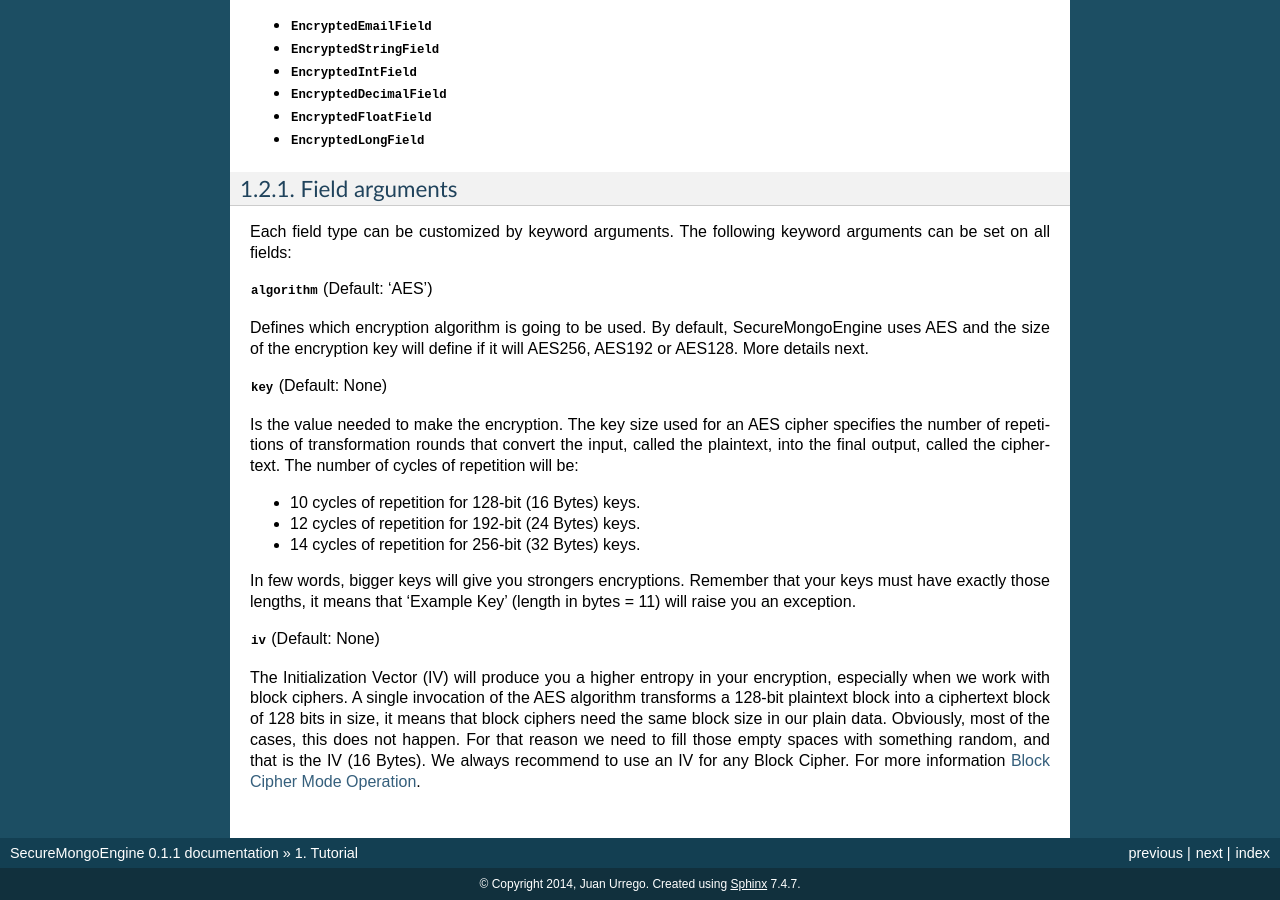
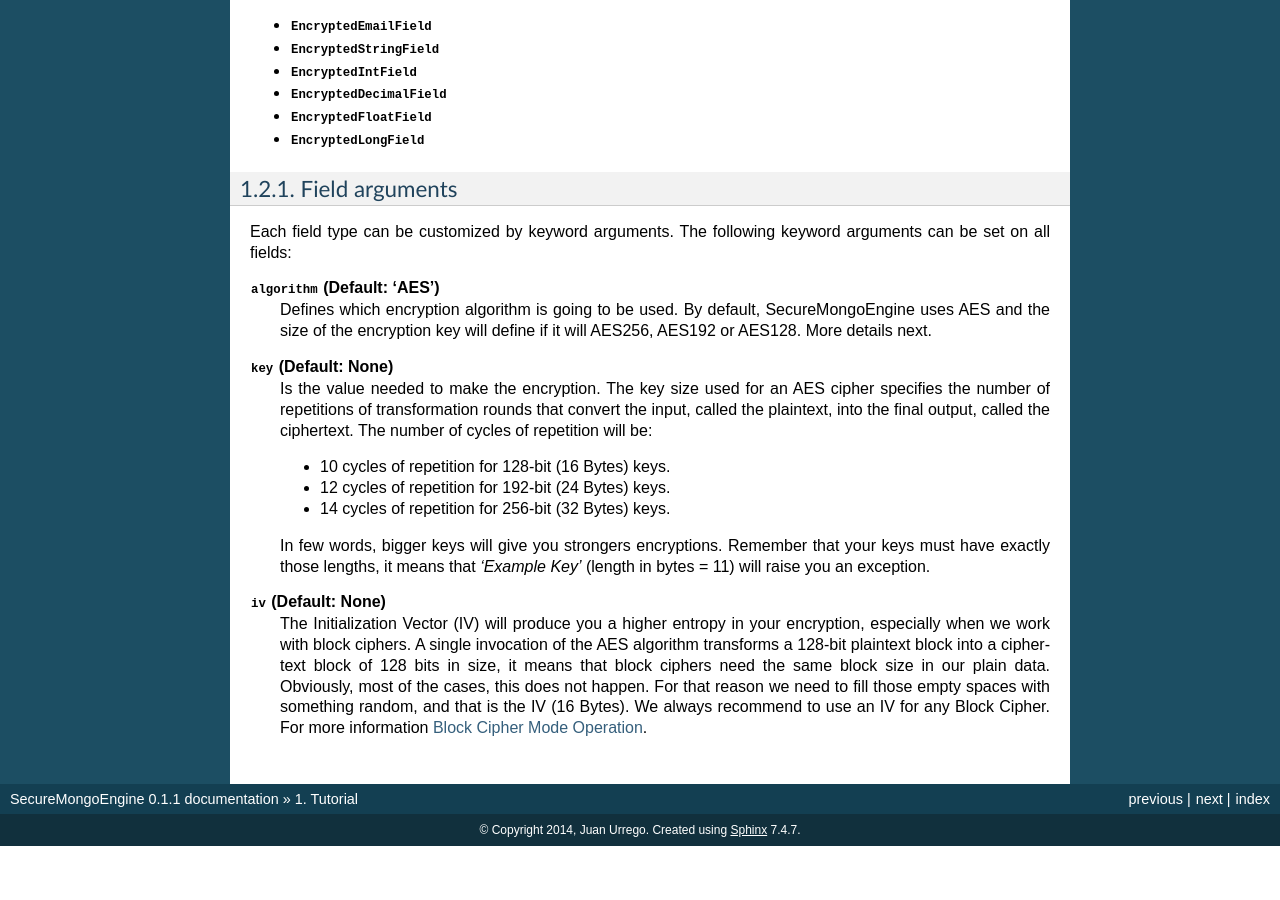
Before and after one commit to juancho088/SecureMongoEngine, a Sphinx documentation site: the page built from docs/source/tutorial.rst, in a window 1280 px wide and 900 px high, scrolled down 589 px. Built offline with Sphinx 7.4.7, drawn with Linux system fonts in a browser that asks for light colours; after the commit the page ends 1435 px from its top, so only the background shows below that.

Commit message:
Some little details

```diff
--- a/docs/source/tutorial.rst
+++ b/docs/source/tutorial.rst
@@ -7,7 +7,7 @@ Here we will introduce the main features of SecureMongoEngine, and how to use it
 Installation
 ===============
 
-SecureMongoEngine uses `MongoEngine <https://media.readthedocs.org/pdf/securemongoengine/latest/securemongoengine.pdf>`_ and `pyCrypto <https://media.readthedocs.org/pdf/securemongoengine/latest/securemongoengine.pdf>`_, so it is able to encrypt all the data that you need. It is available on PyPI, so to use it you can use pip: ::
+SecureMongoEngine uses `MongoEngine <https://github.com/MongoEngine/mongoengine>`_ and `pyCrypto <https://github.com/dlitz/pycrypto>`_, so it is able to encrypt all the data that you need. It is available on PyPI, so to use it you can use pip: ::
 
 	$ pip install securemongoengine
 
@@ -36,20 +36,17 @@ Field arguments
 
 Each field type can be customized by keyword arguments. The following keyword arguments can be set on all fields:
 
-:attr:`algorithm` (Default: 'AES')
+:attr:`algorithm` **(Default: 'AES')**
+	Defines which encryption algorithm is going to be used. By default, SecureMongoEngine uses AES and the size of the encryption key will define if it will AES256, AES192 or AES128. More details next.
 
-Defines which encryption algorithm is going to be used. By default, SecureMongoEngine uses AES and the size of the encryption key will define if it will AES256, AES192 or AES128. More details next.
+:attr:`key` **(Default: None)**
+	Is the value needed to make the encryption. The key size used for an AES cipher specifies the number of repetitions of transformation rounds that convert the input, called the plaintext, into the final output, called the ciphertext. The number of cycles of repetition will be:
 
-:attr:`key` (Default: None)
+	* 10 cycles of repetition for 128-bit (16 Bytes) keys.
+	* 12 cycles of repetition for 192-bit (24 Bytes) keys.
+	* 14 cycles of repetition for 256-bit (32 Bytes) keys.
 
-Is the value needed to make the encryption. The key size used for an AES cipher specifies the number of repetitions of transformation rounds that convert the input, called the plaintext, into the final output, called the ciphertext. The number of cycles of repetition will be:
+	In few words, bigger keys will give you strongers encryptions. Remember that your keys must have exactly those lengths, it means that *'Example Key'* (length in bytes = 11) will raise you an exception.
 
-* 10 cycles of repetition for 128-bit (16 Bytes) keys.
-* 12 cycles of repetition for 192-bit (24 Bytes) keys.
-* 14 cycles of repetition for 256-bit (32 Bytes) keys.
-
-In few words, bigger keys will give you strongers encryptions. Remember that your keys must have exactly those lengths, it means that 'Example Key' (length in bytes = 11) will raise you an exception.
-
-:attr:`iv` (Default: None)
-
-The Initialization Vector (IV) will produce you a higher entropy in your encryption, especially when we work with block ciphers. A single invocation of the AES algorithm transforms a 128-bit plaintext block into a ciphertext block of 128 bits in size, it means that block ciphers need the same block size in our plain data. Obviously, most of the cases, this does not happen. For that reason we need to fill those empty spaces with something random, and that is the IV (16 Bytes). We always recommend to use an IV for any Block Cipher. For more information `Block Cipher Mode Operation <http://en.wikipedia.org/wiki/Block_cipher_mode_of_operation>`_.
+:attr:`iv` **(Default: None)**
+	The Initialization Vector (IV) will produce you a higher entropy in your encryption, especially when we work with block ciphers. A single invocation of the AES algorithm transforms a 128-bit plaintext block into a ciphertext block of 128 bits in size, it means that block ciphers need the same block size in our plain data. Obviously, most of the cases, this does not happen. For that reason we need to fill those empty spaces with something random, and that is the IV (16 Bytes). We always recommend to use an IV for any Block Cipher. For more information `Block Cipher Mode Operation <http://en.wikipedia.org/wiki/Block_cipher_mode_of_operation>`_.
```
